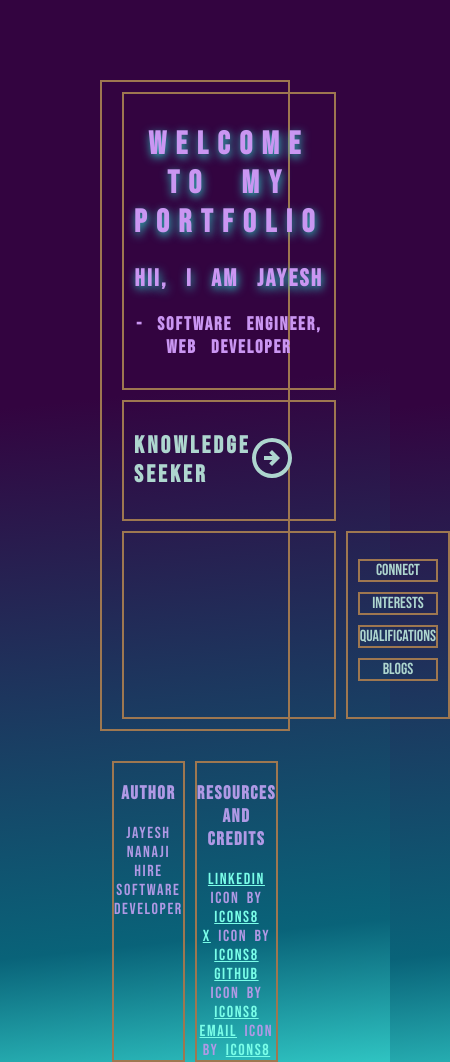
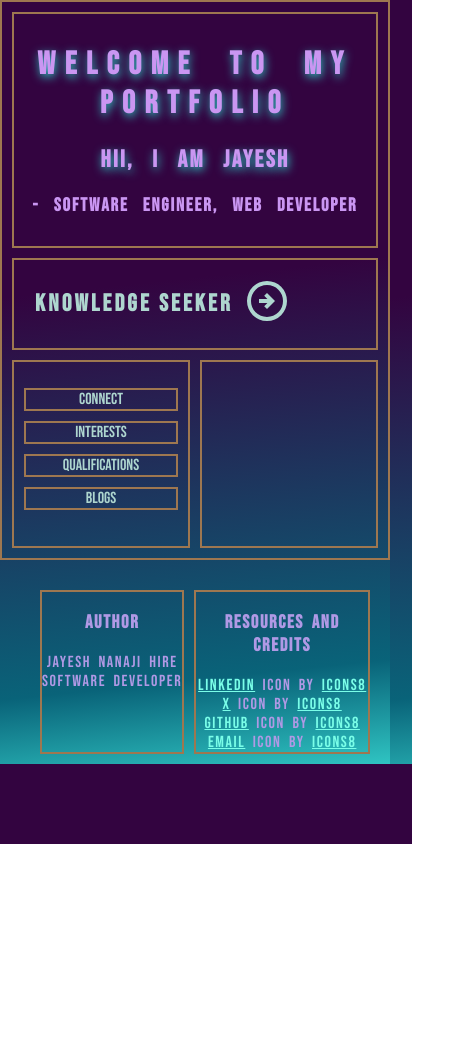
Before and after one commit to JayeshHire/profile-website, a plain HTML site: page index.html in a window 390 px wide. Shown: the whole page, 450 px wide, since content can reach past the window. After the commit the page ends 844 px from the top, so only its background shows below. Drawn offline with Linux system fonts and the light colour scheme.

Commit message:
made the website responsive

```diff
--- a/index.html
+++ b/index.html
@@ -8,6 +8,7 @@
     <meta name="viewport" content="width=device-width, initial-scale=1.0">
     <title>Jayesh N Hire</title>
     <link rel="stylesheet" href="./web.css">
+    <link rel="stylesheet" href="./mobile-responsive.css">
 </head>
 <body>
     <div class="container">
--- /dev/null
+++ b/mobile-responsive.css
@@ -0,0 +1,33 @@
+
+@media (max-width: 400px) {
+
+    .container {
+        grid-template-columns: 1fr 1fr;
+        margin: 0px;
+    }
+
+    .container > header {
+        grid-column: 1 / 3;
+        grid-row: 1;
+    }
+
+    .container > .msg-box {
+        grid-column: 1 /3;
+        grid-row: 2;
+    }
+
+    .container > .profile-info {
+        grid-column: 2;
+        grid-row: 3;
+    }
+
+    .container > .profile-info-menu {
+        grid-column: 1 ;
+        grid-row: 3;
+    }
+
+    footer {
+        grid-template-columns: 1fr 1fr;
+        padding-bottom: 10px;
+    }
+}
```
